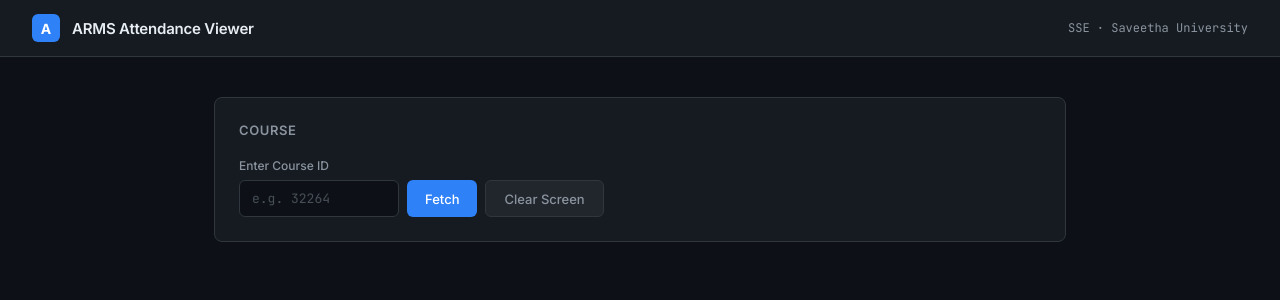
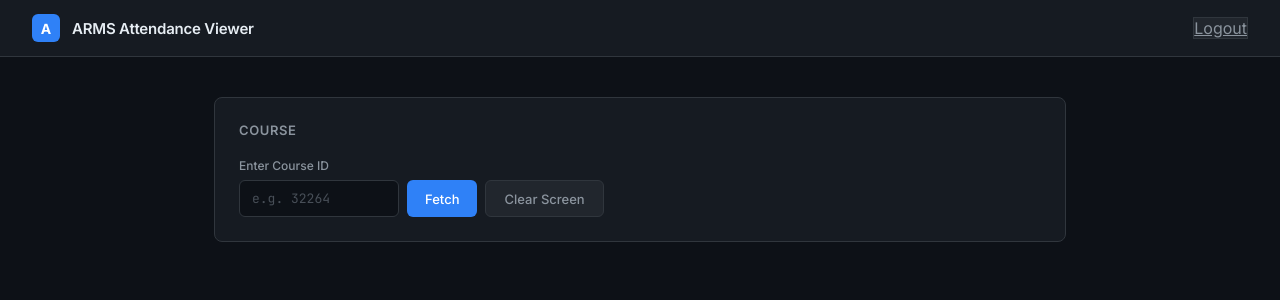
Before and after one commit to foreduc-dev/flatten, a Flask app: page / in a window 1280 px wide. Shown: the top 300 px of the page. Run offline with Flask 3, Linux system fonts and the light colour scheme; the visitor is signed in with stand-in values (Sample User, id 1).

Commit message:
Remove university branding from header

```diff
--- a/templates/index.html
+++ b/templates/index.html
@@ -352,7 +352,8 @@
 <header>
   <div class="logo">A</div>
   <h1>ARMS Attendance Viewer</h1>
-  <span>SSE · Saveetha University</span>
+
+  <a href="/logout" class="btn-secondary" style="margin-left:auto;">Logout</a>
 </header>
 
 <main>
@@ -360,7 +361,7 @@
   <!-- COURSE SELECT -->
   <div class="card" id="courseCard">
     <div class="card-title">Course</div>
-    <div id="alertBox" class="alert"></div>
+
 
     <div class="course-row">
       <div>
```
